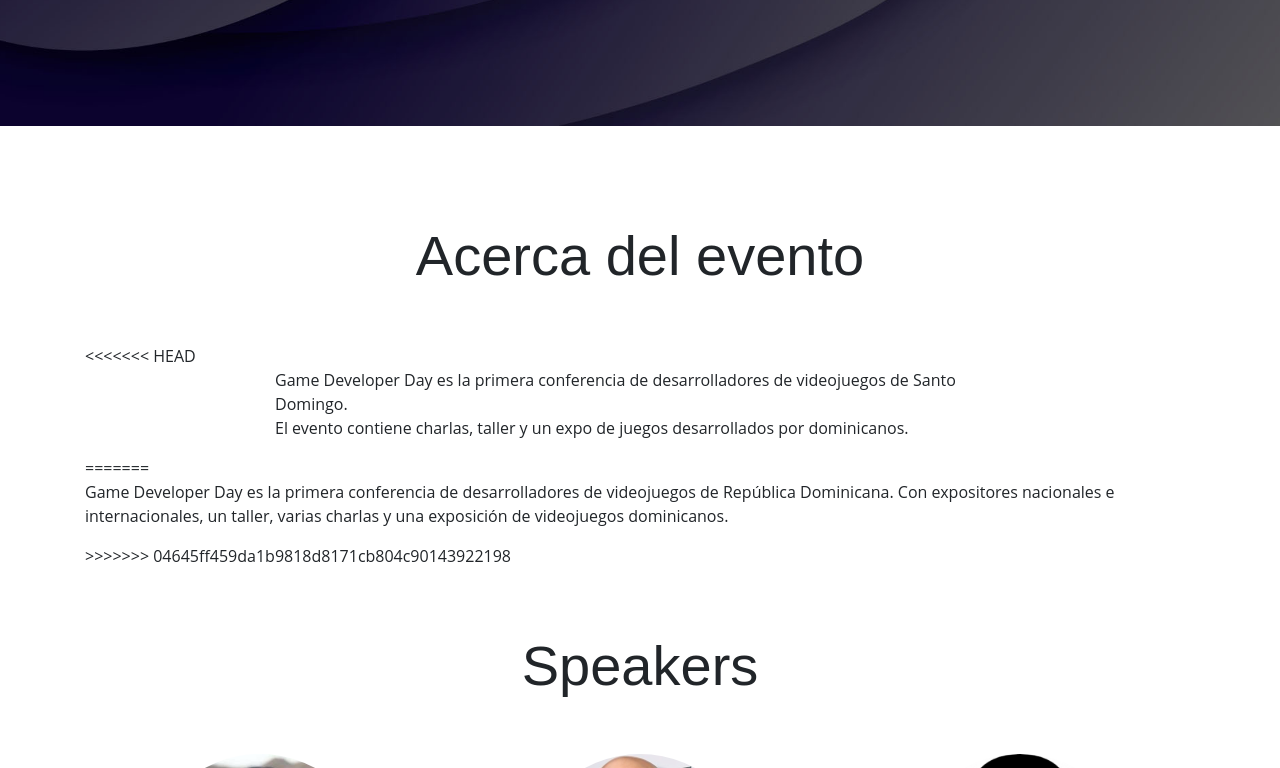
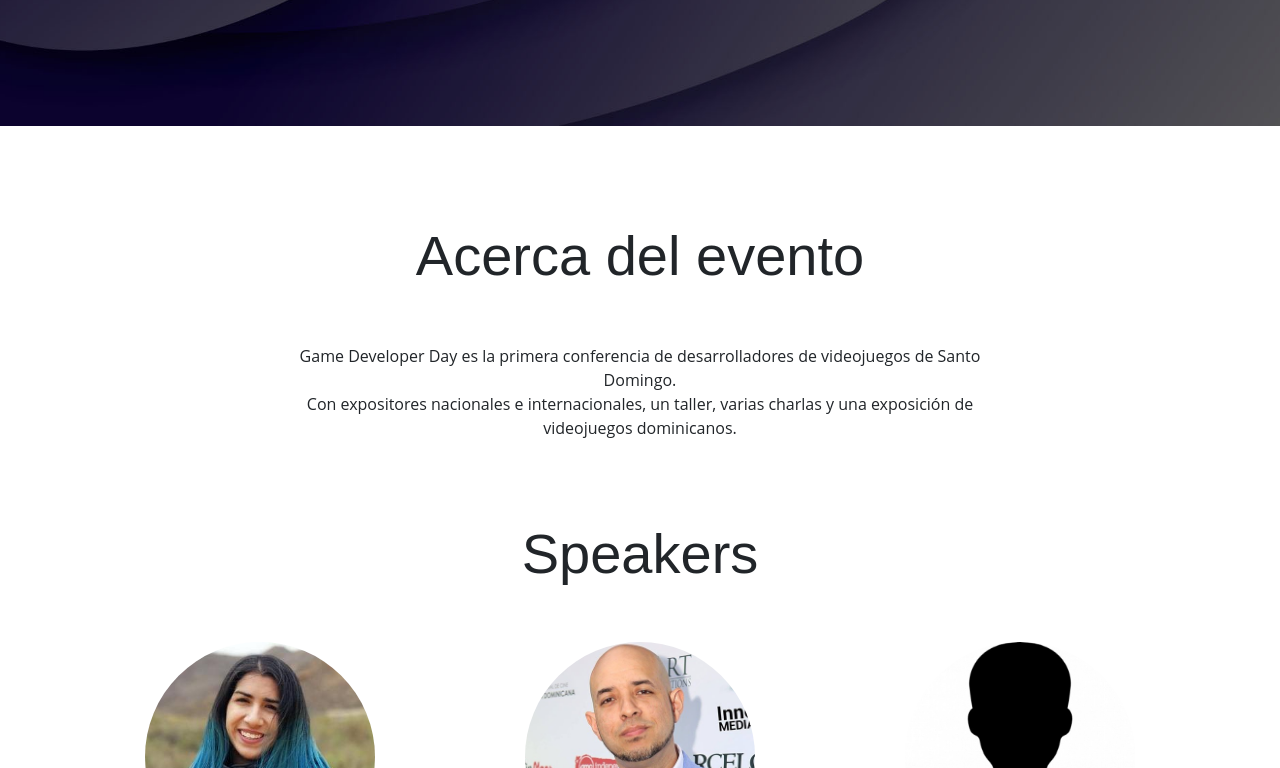
Before and after one commit to marcotmp/cddv_landingpage, a plain HTML site: page gamedeveloperday.html in a window 1280 px wide. Shown: the part 674-1442 px from the top of the page. Drawn offline with nearby package versions, Linux system fonts and the light colour scheme; some packages are replaced by stand-ins of ours; a script that the page names is missing.

Commit message:
Fixed about the event texts

```diff
--- a/gamedeveloperday.html
+++ b/gamedeveloperday.html
@@ -56,14 +56,9 @@
             <!-- About us -->
             <section id="section-about">
                 <h2 class="display-4 text-center">Acerca del evento</h2>
-<<<<<<< HEAD
                 <div class="st-text-container">
-                    <p>Game Developer Day es la primera conferencia de desarrolladores de videojuegos de Santo Domingo.<br>El evento contiene charlas, taller y un expo de juegos desarrollados por dominicanos.</p>
+                    <p class="text-center">Game Developer Day es la primera conferencia de desarrolladores de videojuegos de Santo Domingo.<br>Con expositores nacionales e internacionales, un taller, varias charlas y una exposición de videojuegos dominicanos.</p>
                 </div>
-=======
-                <p>Game Developer Day es la primera conferencia de desarrolladores de videojuegos de República Dominicana. Con expositores nacionales e internacionales, un taller, varias charlas y una exposición de videojuegos dominicanos.
-</p>
->>>>>>> 04645ff459da1b9818d8171cb804c90143922198
                 <!-- <div class="row d-flex align-items-center">
                     <div class="col-md-6">
                         <div id="about-carousel" class="carousel slide" data-ride="carousel">
```
